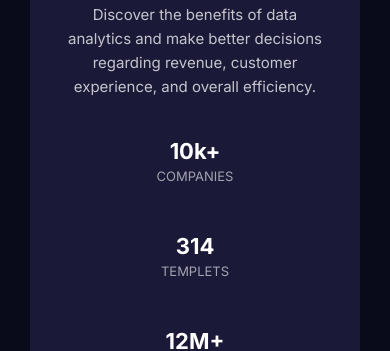
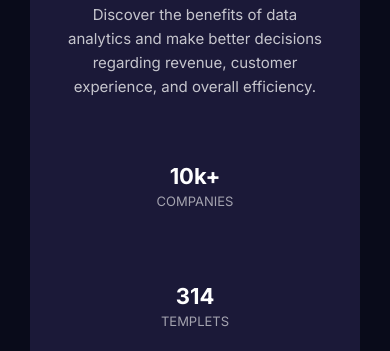
Before and after one commit to ehabmansour1/Stats_preview_card_component, a plain HTML site: page index.html in a window 390 px wide. Shown: the part 498-849 px from the top of the page. Drawn offline with Linux system fonts and the light colour scheme.

Commit message:
Update main.css

```diff
--- a/css/main.css
+++ b/css/main.css
@@ -141,7 +141,7 @@ main .col-2 .image::after {
     margin-top: 40px;
     text-align: center;
   }
-  main .col-1 .stats ul li p {
-
+  main .col-1 .stats ul li{
+    margin-top: 25px;
   }
 }
```
